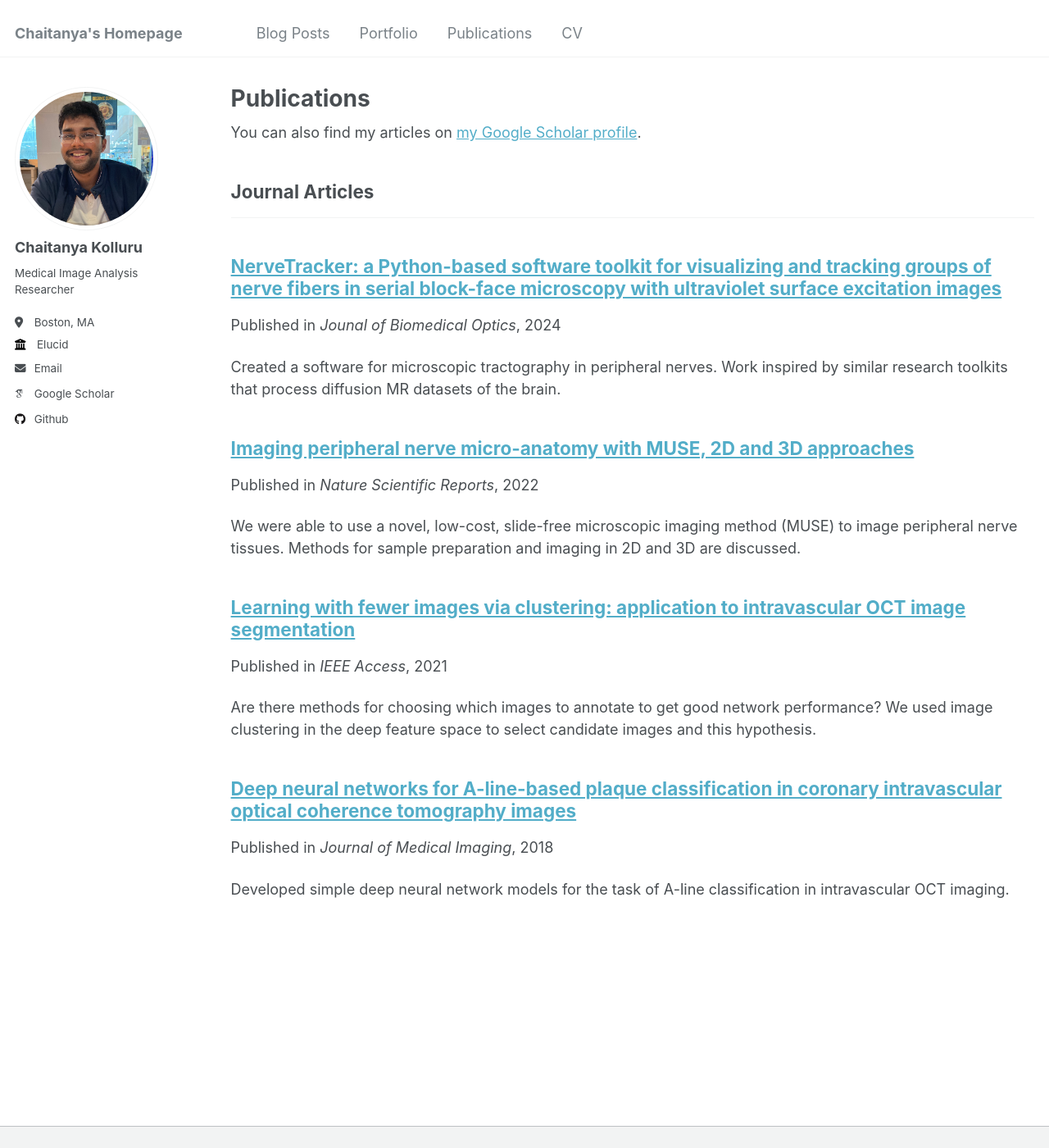
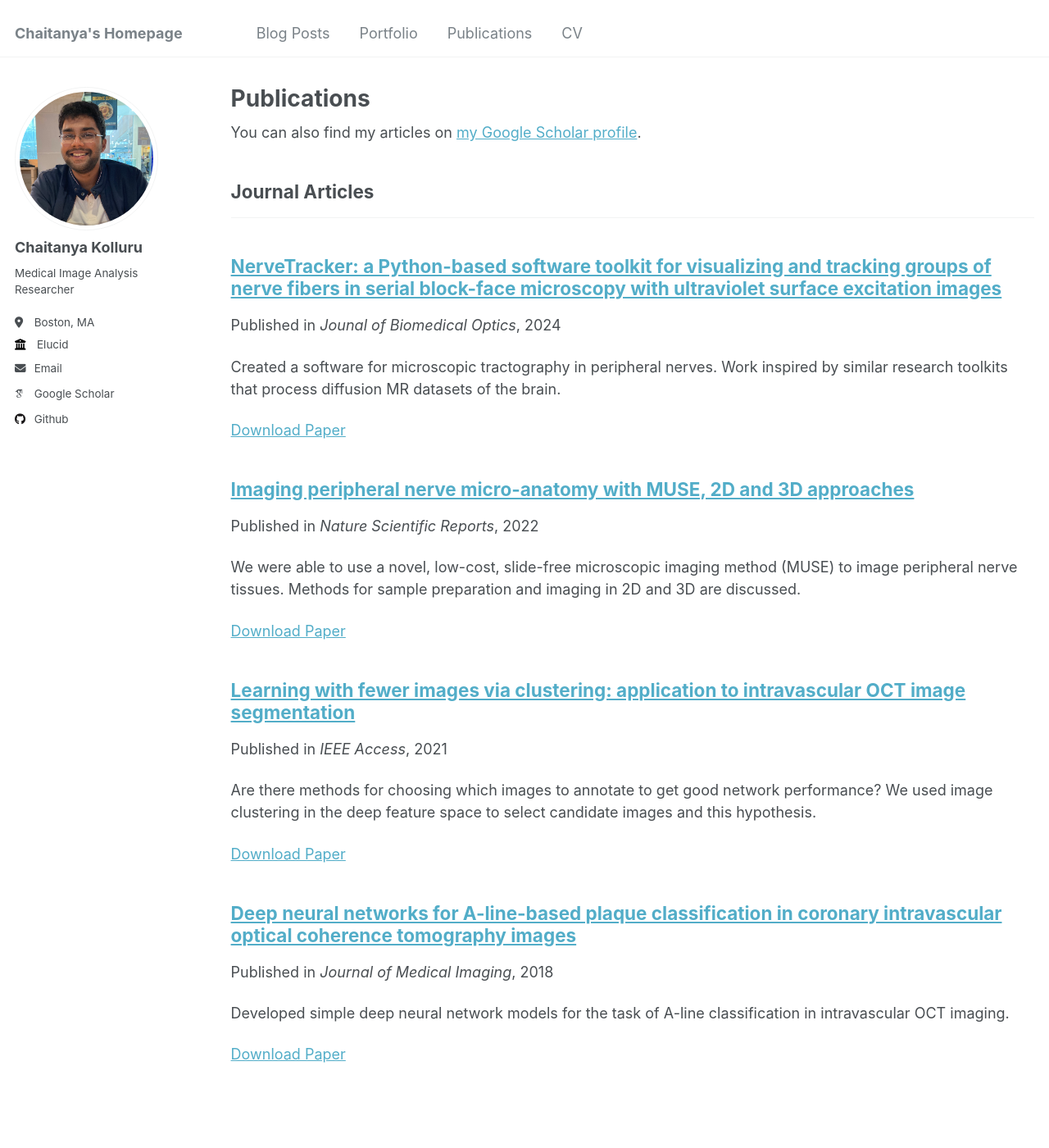
Before and after one commit to ckolluru/ckolluru.github.io, a Jekyll site: the page built from _pages/publications.html, in a window 1280 px wide and 1400 px high. Shown: the whole window at 82% size. Built offline with Jekyll 4.4.1, drawn with Linux system fonts in a browser that asks for light colours; some web fonts are replaced.

Commit message:
Add link to paper url

```diff
--- a/_includes/archive-single.html
+++ b/_includes/archive-single.html
@@ -61,7 +61,7 @@
     {% elsif post.citation %}
       <p>Recommended citation: {{ post.citation }}</p>
     {% elsif post.paperurl %}
-      <p></p>
+      <p><a href="{{ page.paperurl }}">Download Paper</a></p>
     {% elsif post.slidesurl %}
       <p>Download <a href="{{ post.slidesurl }}">Download Slides</a></p></p>
     {% endif %}
--- a/_layouts/single.html
+++ b/_layouts/single.html
@@ -58,7 +58,7 @@ layout: default
         {% elsif page.slidesurl %}
           <p style="font-size: smaller"><a href="{{ page.slidesurl }}">Download Slides</a></p>
         {% elsif post.paperurl %}
-          <p><a href="{{ page.paperurl }}">Download Paper</a></p>
+          <p></p>
         {% endif %}
 
         {% if page.link %}<div><a href="{{ page.link }}" class="btn">{{ site.data.ui-text[site.locale].ext_link_label | default: "Direct Link" }}</a></div>{% endif %}
```
